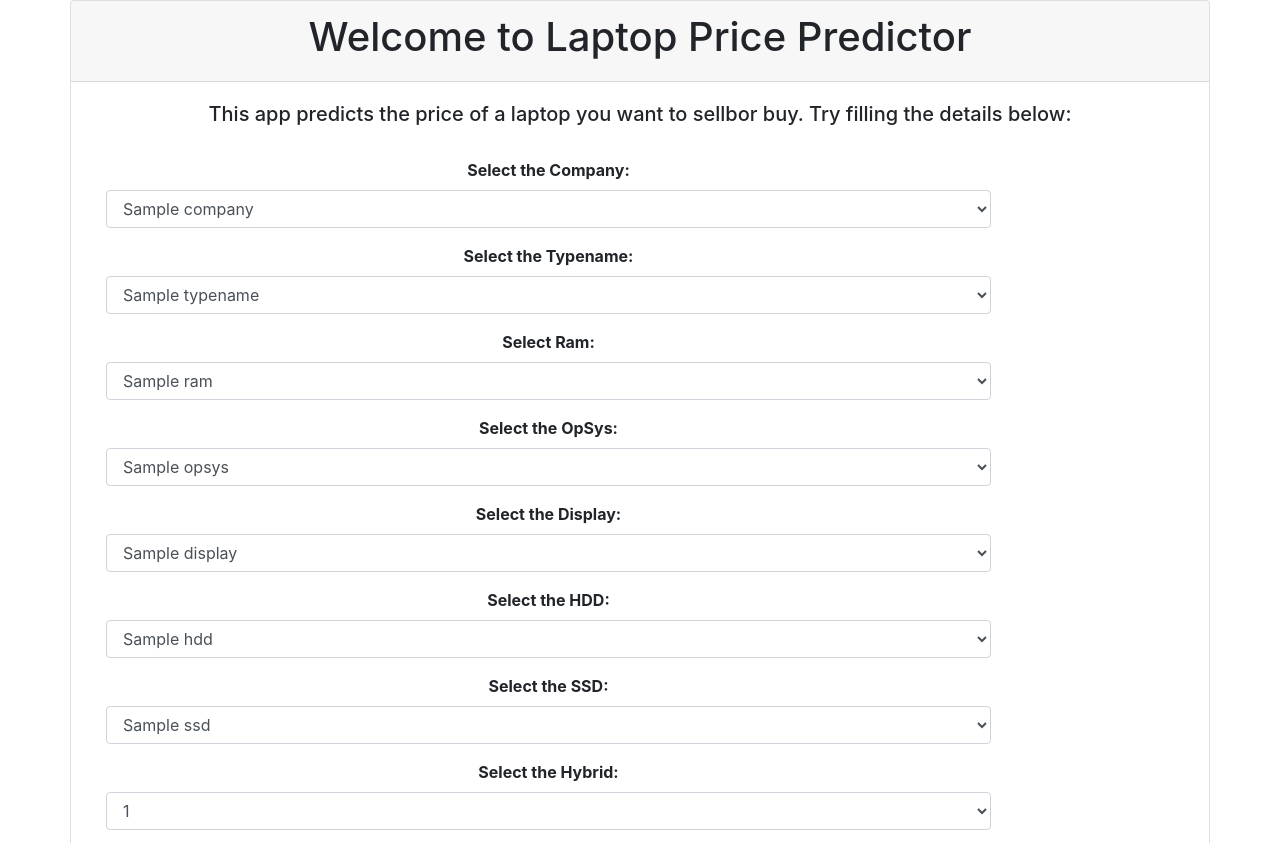
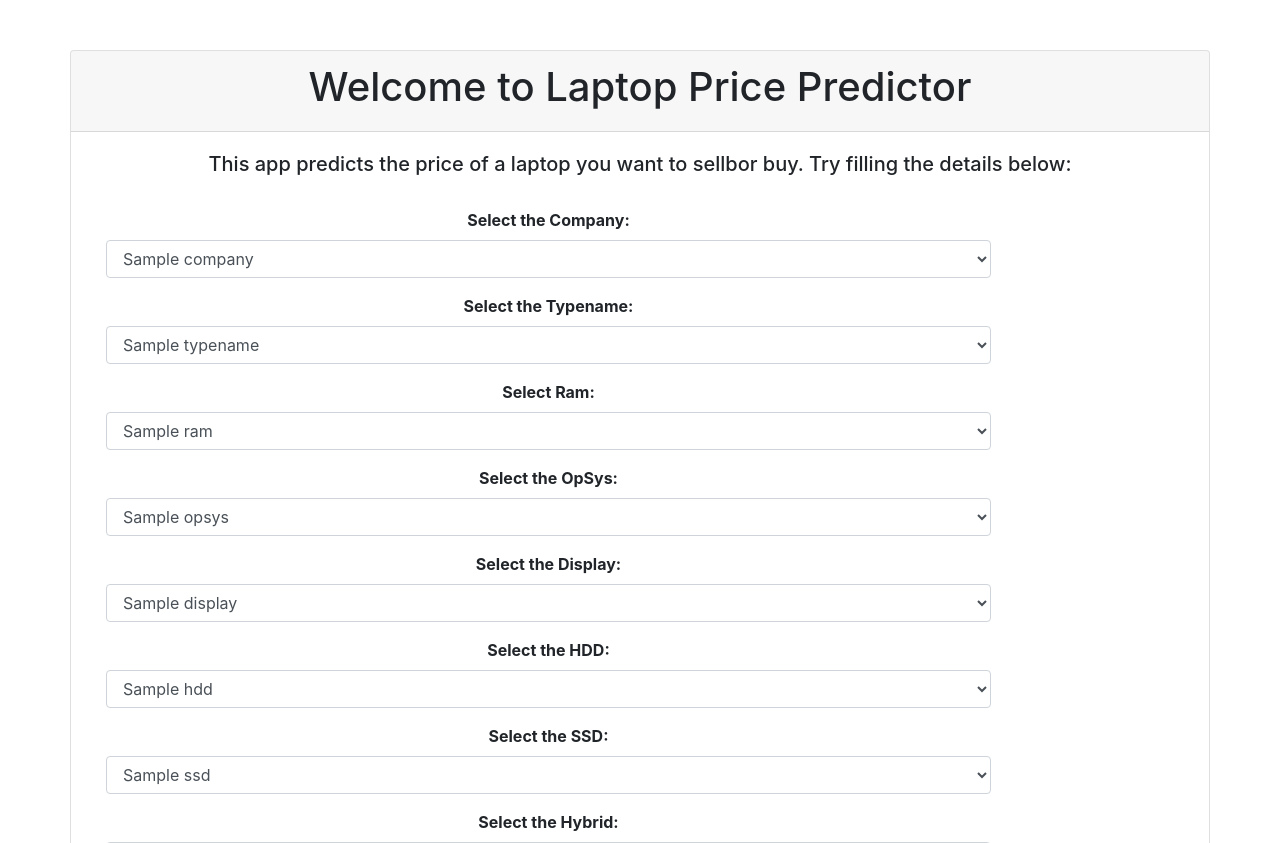
Before and after one commit to SRaiyan1918/Model1, a Flask app: template templates/index.html in a window 1280 px wide. Shown: the top 843 px of the page. Run offline with Flask 3, Linux system fonts and the light colour scheme; the template is opened without the code that fills it: most values are stand-ins (such as "Sample title", 1, 10 or a date in 2020); parts of the project's set-up code (start-up, migrations or seed data) failed here and were passed over; some libraries are stand-ins or nearby versions.

Commit message:
style.css

```diff
--- a/static/style/style.css
+++ b/static/style/style.css
@@ -1 +1,26 @@
-Hello
+/* Resetting margin and padding */
+* {
+    margin: 0;
+    padding: 0;
+    box-sizing: border-box;
+}
+
+/* Background image styling */
+.bg-img {
+    background-image: url('{{url_for('static', filename='images/bg.jpg')}}');
+    background-size: cover;
+    background-repeat: no-repeat;
+    background-position: center;
+    height: 100vh; /* Adjust the height to cover the full viewport */
+    width: 100%; /* Ensures the background image covers the width */
+}
+
+/* Margin top spacing */
+.mt-50 {
+    margin-top: 50px;
+}
+
+/* Canvas styling */
+#canvas {
+    border: 2px solid black;
+}
```
